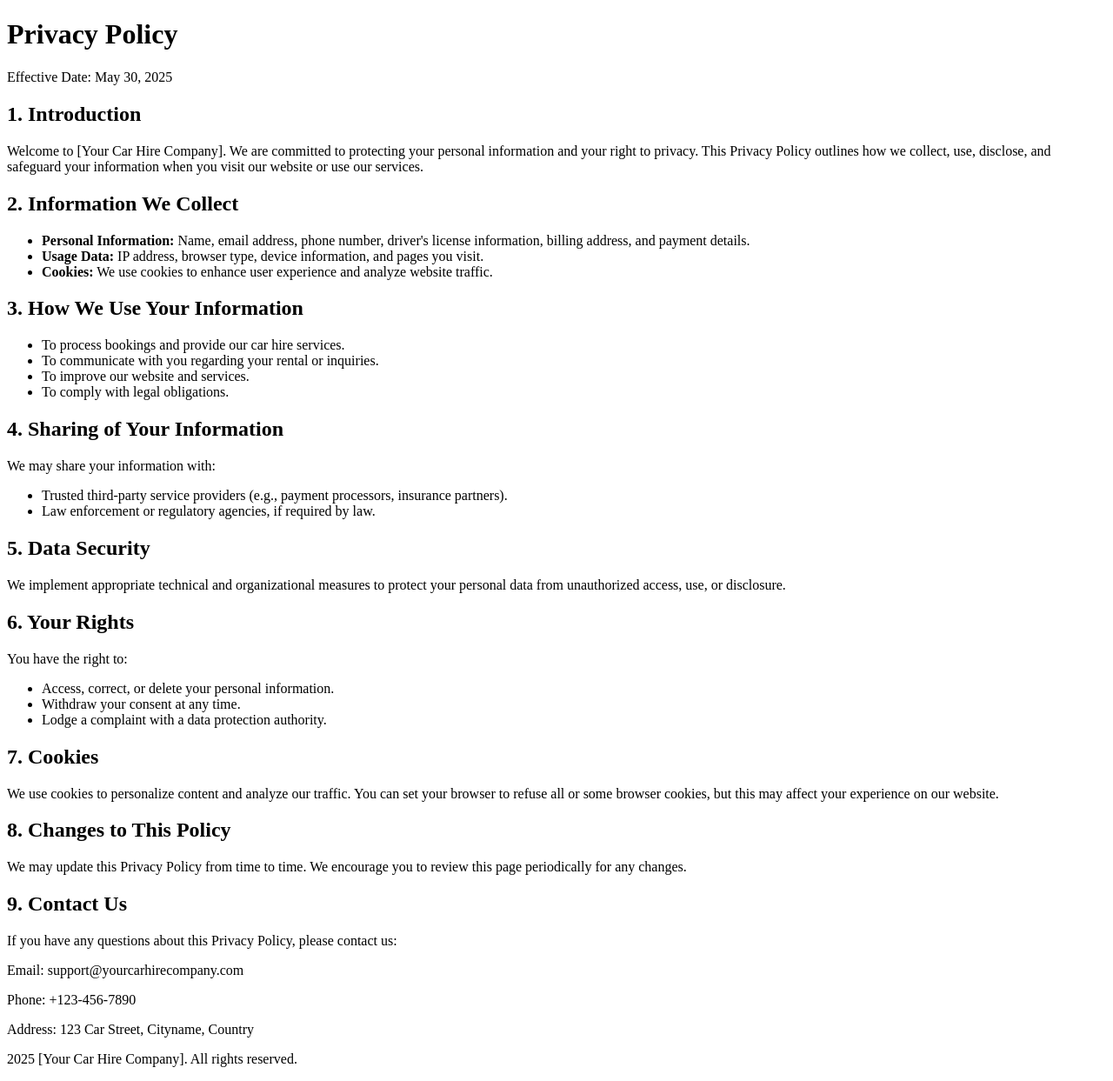
After one commit to Rowan-Laffeber/rental-main, a PHP site: page /rental/pages/privacy-policy.php in a window 1280 px wide. The commit adds this page. Shown: the whole page at 87% size. Run offline with PHP 8.4, Linux system fonts and the light colour scheme.

Commit message:
v0.0.1
privacy and policy page

```diff
--- a/includes/footer.php
+++ b/includes/footer.php
@@ -41,7 +41,7 @@
     </div>
     <div class="legal-links">
         <ul>
-            <li><a href="#">Privacy & Policy</a></li>
+            <li><a href="pages/privacy-policy.php">Privacy & Policy</a></li>
             <li><a href="#">Terms & Condition</a></li>
         </ul>
     </div>
--- /dev/null
+++ b/pages/privacy-policy.php
@@ -0,0 +1,84 @@
+<!DOCTYPE html>
+<html lang="en">
+<head>
+    <meta charset="UTF-8">
+    <meta name="viewport" content="width=device-width, initial-scale=1.0">
+    <title>Privacy Policy - [Your Car Hire Company]</title>
+</head>
+<body>
+<header>
+    <h1>Privacy Policy</h1>
+    <p>Effective Date: May 30, 2025</p>
+</header>
+
+<section>
+    <h2>1. Introduction</h2>
+    <p>Welcome to [Your Car Hire Company]. We are committed to protecting your personal information and your right to privacy. This Privacy Policy outlines how we collect, use, disclose, and safeguard your information when you visit our website or use our services.</p>
+</section>
+
+<section>
+    <h2>2. Information We Collect</h2>
+    <ul>
+        <li><strong>Personal Information:</strong> Name, email address, phone number, driver's license information, billing address, and payment details.</li>
+        <li><strong>Usage Data:</strong> IP address, browser type, device information, and pages you visit.</li>
+        <li><strong>Cookies:</strong> We use cookies to enhance user experience and analyze website traffic.</li>
+    </ul>
+</section>
+
+<section>
+    <h2>3. How We Use Your Information</h2>
+    <ul>
+        <li>To process bookings and provide our car hire services.</li>
+        <li>To communicate with you regarding your rental or inquiries.</li>
+        <li>To improve our website and services.</li>
+        <li>To comply with legal obligations.</li>
+    </ul>
+</section>
+
+<section>
+    <h2>4. Sharing of Your Information</h2>
+    <p>We may share your information with:</p>
+    <ul>
+        <li>Trusted third-party service providers (e.g., payment processors, insurance partners).</li>
+        <li>Law enforcement or regulatory agencies, if required by law.</li>
+    </ul>
+</section>
+
+<section>
+    <h2>5. Data Security</h2>
+    <p>We implement appropriate technical and organizational measures to protect your personal data from unauthorized access, use, or disclosure.</p>
+</section>
+
+<section>
+    <h2>6. Your Rights</h2>
+    <p>You have the right to:</p>
+    <ul>
+        <li>Access, correct, or delete your personal information.</li>
+        <li>Withdraw your consent at any time.</li>
+        <li>Lodge a complaint with a data protection authority.</li>
+    </ul>
+</section>
+
+<section>
+    <h2>7. Cookies</h2>
+    <p>We use cookies to personalize content and analyze our traffic. You can set your browser to refuse all or some browser cookies, but this may affect your experience on our website.</p>
+</section>
+
+<section>
+    <h2>8. Changes to This Policy</h2>
+    <p>We may update this Privacy Policy from time to time. We encourage you to review this page periodically for any changes.</p>
+</section>
+
+<section>
+    <h2>9. Contact Us</h2>
+    <p>If you have any questions about this Privacy Policy, please contact us:</p>
+    <p>Email: support@yourcarhirecompany.com</p>
+    <p>Phone: +123-456-7890</p>
+    <p>Address: 123 Car Street, Cityname, Country</p>
+</section>
+
+<footer>
+    <p> 2025 [Your Car Hire Company]. All rights reserved.</p>
+</footer>
+</body>
+</html>
```
